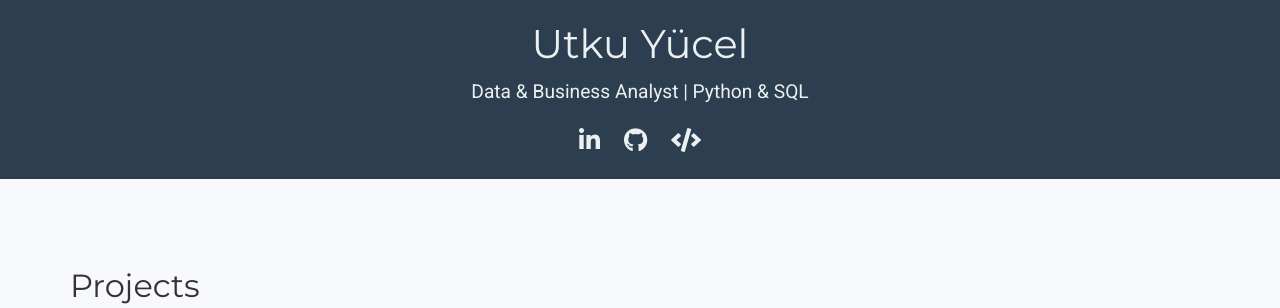
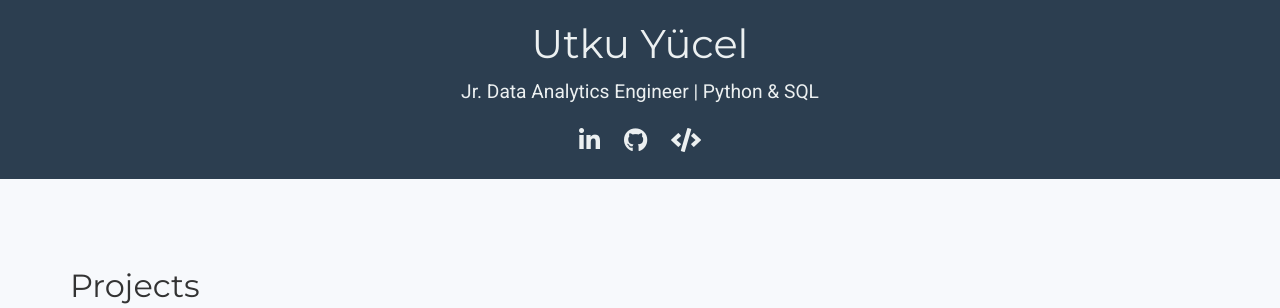
Before and after one commit to utkuyucel/portfolio-project, a Flask app: page / in a window 1280 px wide. Shown: the top 308 px of the page. Run offline with Flask 2, Linux system fonts and the light colour scheme; some libraries are stand-ins or nearby versions.

Commit message:
Update index.html

```diff
--- a/portfolio/templates/index.html
+++ b/portfolio/templates/index.html
@@ -28,7 +28,7 @@
     <section class="header">
         <div class="container">
             <h1>Utku Yücel</h1>
-            <p>Data & Business Analyst | Python & SQL</p>
+            <p>Jr. Data Analytics Engineer | Python & SQL</p>
             <div class="social-icons">
                 <a href="https://www.linkedin.com/in/utku-yucel/" target="_blank"><i class="fab fa-linkedin-in"></i></a>
                 <a href="https://github.com/utkuyucel" target="_blank"><i class="fab fa-github"></i></a>
```
